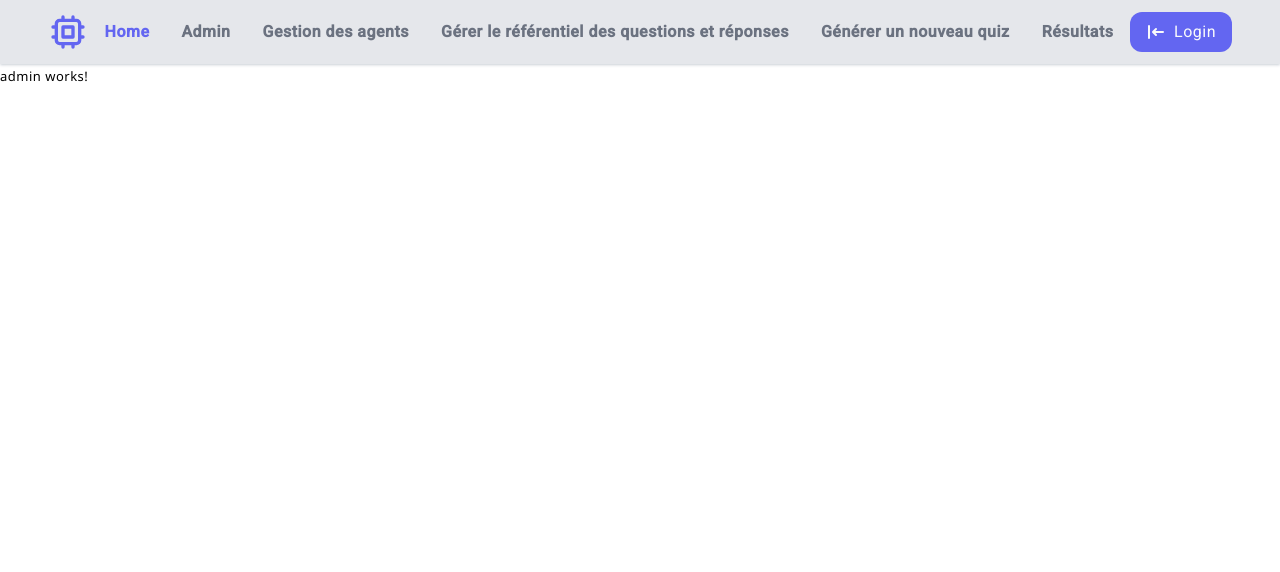
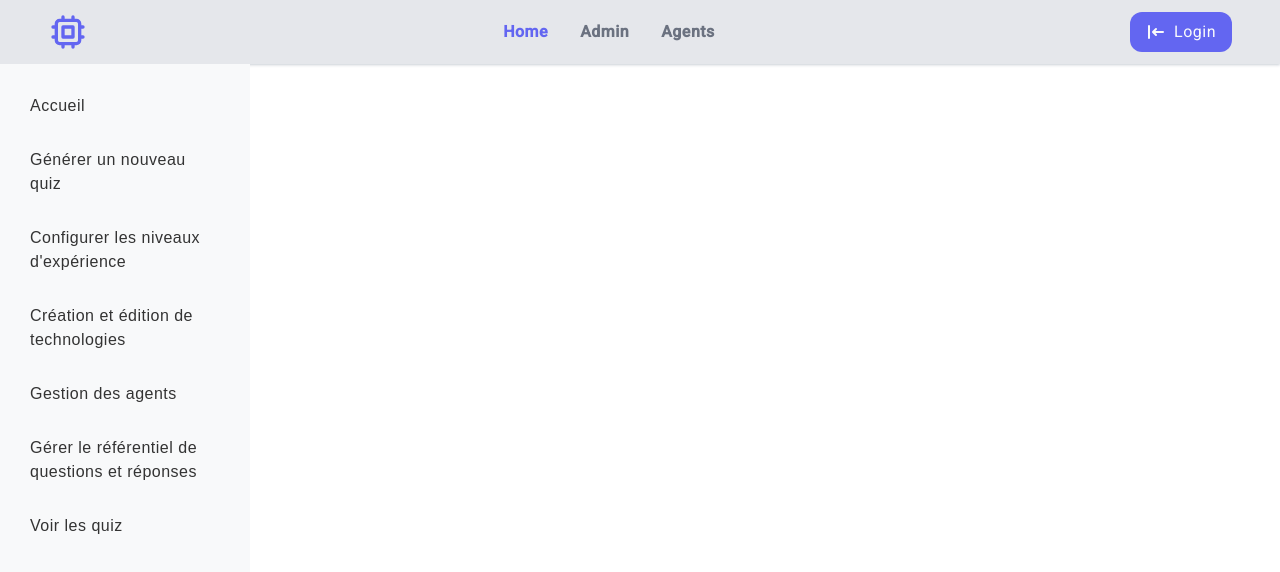
Before and after one commit to LeaEponville/fil-rouge, an Angular app in the folder front/: page /admin in a window 1280 px wide. Shown: the top 572 px of the page. Built offline with nearby package versions, Linux system fonts and the light colour scheme.

Commit message:
sidebar for admin and agent implemented and functional

```diff
--- a/front/src/app/components/newnavbar/newnavbar.component.html
+++ b/front/src/app/components/newnavbar/newnavbar.component.html
@@ -15,10 +15,8 @@
                 Inactive Link = hover:text-indigo-500 -->
 				<li class="md:px-4 md:py-2 text-indigo-500"><a routeLink="/home" href="/home">Home</a></li>
 				<li class="md:px-4 md:py-2 hover:text-indigo-400"><a routeLink= "/admin" href="/admin">Admin</a></li>
-				<li class="md:px-4 md:py-2 hover:text-indigo-400"><a routeLink="/manage-agent" href="/manage-agent">Gestion des agents</a></li>
-				<li class="md:px-4 md:py-2 hover:text-indigo-400"><a routeLink="/questions-answers-referential" href="/questions-answers-referential">Gérer le référentiel des questions et réponses</a></li>
-				<li class="md:px-4 md:py-2 hover:text-indigo-400"><a routeLink="/generate-quiz" href="/generate-quiz">Générer un nouveau quiz</a></li>
-				<li class="md:px-4 md:py-2 hover:text-indigo-400"><a routeLink="/results" href="/results">Résultats</a></li>
+				<li class="md:px-4 md:py-2 hover:text-indigo-400"><a routeLink="/agent" href="/agent">Agents</a></li>
+
 			</ul>
 		</div>
 		<div class="order-2 md:order-3">
--- a/front/src/app/pages/admin/admin.component.css
+++ b/front/src/app/pages/admin/admin.component.css
@@ -1,178 +1,121 @@
-:root {
-    /* Color palette */
-  --primary: #FFCAB1;
-  --secondary: #ff9a6c;
-  --tertiary: rgb(255, 119, 56);
-  --lavishgreen: #88E896;
-  --darkgrey: #afa9a1;
-   }
-
 * {
   margin: 0;
+  padding: 0;
+  box-sizing: border-box;
 }
 
 body {
-   font-family: 'Segoe UI', Tahoma, Geneva, Verdana, sans-serif;
-   font-size: small;
-   /*border: 2px solid pink*/
+  font-family: Arial, sans-serif;
 }
 
- #page1 {
+.container {
+  display: flex;
   height: 100vh;
-   display: flex;
-   flex-direction: row;
-   /*border: 2px solid cyan;*/
-   width: 100%;
 }
 
- #page2 {
-   height: 100vh;
+.sidebar {
+  width: 250px;
+  background-color: #f8f9fa;
+  padding: 20px;
   display: flex;
-   flex-direction: row;
-   /*border: 2px solid cyan;*/
-   width: 100%;
+  flex-direction: column;
 }
 
- #title_discover {
-   /*border: 2px solid black;*/
-   height: 15em;
-   display: flex;
-   flex-direction: column;
-   justify-content: space-between;
-   width: 20em;
+.sidebar nav ul {
+  list-style: none;
+  padding: 0;
 }
 
- nav {
-   /* border: 2px solid red; */
-   width: 35em;
-   display: flex;
-   flex-direction: column;
-   justify-content: space-between;
-   border-right: 2px solid #968e85;
-   padding: 2em;
+.sidebar nav ul li {
+  margin-bottom: 10px;
 }
 
- .icones {
-   width: 2em;
-   padding-right: 2em;
+.sidebar nav ul li a {
+  text-decoration: none;
+  color: #333;
+  display: block;
+  padding: 10px;
+  border-radius: 4px;
+  transition: background-color 0.3s;
 }
 
- .icones_noms {
-   display: flex;
-   align-items: center;
+.sidebar nav ul li a:hover,
+.sidebar nav ul li a.active {
+  background-color: #007bff;
+  color: #fff;
+}
+/*
+.main-content {
+  flex-grow: 1;
+  padding: 20px;
 }
 
- #tech_logo {
-   width: 15em;
-   height: 10em;
+.main-content header {
+  display: flex;
+  justify-content: space-between;
+  align-items: center;
+  margin-bottom: 20px;
 }
 
- main {
-   /*border: 2px solid blue; */
-   width: 100%;
-   display: flex;
-   flex-direction: column;
-   margin-right: 4em;
-   margin-left: 2em;
+.main-content header span {
+  font-size: 18px;
 }
 
- header {
-   /*border: 2px solid green;*/
+.logout {
+  padding: 10px 20px;
+  background-color: #ff4b5c;
+  color: #fff;
+  border: none;
+  border-radius: 4px;
+  cursor: pointer;
+  transition: background-color 0.3s;
+}
+
+.logout:hover {
+  background-color: #ff1f3a;
+}
+
+.quiz-results h2 {
+  margin-bottom: 20px;
+  font-size: 24px;
+  font-weight: bold;
+}
+
+.quiz-details {
   display: flex;
   justify-content: space-between;
-   margin-bottom: 5em;
-   padding-top: 2em;
+  margin-bottom: 20px;
+  font-size: 18px;
 }
 
- #login {
-  /*border: 2px solid black;*/
+.score-cards {
   display: flex;
-   width: 13%;
-   justify-content: space-between;
-   align-items: center;
+  gap: 20px;
 }
 
- #déconnexion {
-   background-color: var(--primary);
-   width: 8em;
-   height: 2.5em;
-   border-radius: 0.5em;
-   border: 0px solid;
-   color: white;
+.card {
+  background-color: #fff;
+  padding: 20px;
+  border: 1px solid #ddd;
+  border-radius: 4px;
+  flex: 1;
+  text-align: center;
 }
 
- #deux_colonnes {
-   /*border: 2px solid orangered;*/
-   display: flex;
-   justify-content: space-between;
-   height: 52em;
+.card h3 {
+  margin-bottom: 10px;
+  font-size: 20px;
+  font-weight: bold;
 }
 
- #colonne_gauche {
-  /*border: 2px solid purple;*/
-   display: flex;
-   flex-direction: column;
-   justify-content: space-around;
-   width: 25%;
+.card p {
+  font-size: 36px;
+  font-weight: bold;
+  margin-bottom: 0;
 }
 
- #ico_titre_section {
-   display: flex;
-   align-items: center;
-   /*border: 2px solid black;*/
-   font-size: 1.5em;
-   width: 12em;
-   justify-content: space-between;
-   margin-bottom: 1em;
+.level {
+  color: gold;
+  font-size: 24px;
 }
-
- #search_bar {
-   height: 2.5em;
-   border-radius: 0.5em;
-   border: 2px solid var(--darkgrey);
-   padding-left: 3em;
- }
-
- table {
-   /*border: 1px solid var(--darkgrey);*/
-   width: 100%;
-   height: 40em;
-   border-collapse: collapse;
-   /*margin-bottom: 3em;*/
- }
-
- th {
-   border-bottom : 2px solid var(--darkgrey);
-   text-align: start;
-   color: var(--darkgrey);
- }
-
- td {
-   border-bottom: 2px solid var(--darkgrey);
- }
-
- #suivant {
-   margin-top: 3em;
-   border-radius: 0.5em;
-   border: 0px solid;
-   height: 2em;
- }
-
- #colonne_droite {
-   /*border: 2px solid black; */
-   display: flex;
-   flex-direction: column;
-   justify-content: space-between
- }
-
- #actions_agents {
-   /*border: 2px solid black; */
-   display: flex;
-   flex-direction: column;
-   height: 18em;
-   justify-content: space-between;
- }
-
- #computer {
-   width: 50em;
- }
+*/
--- a/front/src/app/pages/admin/admin.component.html
+++ b/front/src/app/pages/admin/admin.component.html
@@ -1,7 +1,17 @@
 <body>
-    <div id="page1" class="page" style="z-index: 3;">
-
-        <p>admin works!</p>
-
+    <div class="container">
+        <aside class="sidebar">
+            <nav>
+                <ul>
+                    <li><a href="#">Accueil</a></li>
+                    <li><a href="/generate-quiz">Générer un nouveau quiz</a></li>
+                    <li><a href="/config-exp">Configurer les niveaux d'expérience</a></li>
+                    <li><a href="/edit-techno">Création et édition de technologies</a></li>
+                    <li><a href="/manage-agent">Gestion des agents</a></li>
+                    <li><a href="questions-answers-referential">Gérer le référentiel de questions et réponses</a></li>
+                    <li><a href="see-quiz">Voir les quiz</a></li>
+                </ul>
+            </nav>
+        </aside>
     </div>
 </body>
--- a/front/src/app/pages/admin/manage-agent/manage-agent.component.css
+++ b/front/src/app/pages/admin/manage-agent/manage-agent.component.css
@@ -1,178 +1,126 @@
-:root {
-    /* Color palette */
-  --primary: #FFCAB1;
-  --secondary: #ff9a6c;
-  --tertiary: rgb(255, 119, 56);
-  --lavishgreen: #88E896;
-  --darkgrey: #afa9a1;
-   }
-
 * {
   margin: 0;
+  padding: 0;
+  box-sizing: border-box;
 }
 
 body {
-   font-family: 'Segoe UI', Tahoma, Geneva, Verdana, sans-serif;
-   font-size: small;
-   /*border: 2px solid pink*/
+  font-family: Arial, sans-serif;
 }
 
- #page1 {
+.container {
+  display: flex;
   height: 100vh;
-   display: flex;
-   flex-direction: row;
-   /*border: 2px solid cyan;*/
-   width: 100%;
 }
 
- #page2 {
-   height: 100vh;
+.sidebar {
+  width: 250px;
+  background-color: #f8f9fa;
+  padding: 20px;
   display: flex;
-   flex-direction: row;
-   /*border: 2px solid cyan;*/
-   width: 100%;
+  flex-direction: column;
 }
 
- #title_discover {
-   /*border: 2px solid black;*/
-   height: 15em;
-   display: flex;
-   flex-direction: column;
-   justify-content: space-between;
-   width: 20em;
+.sidebar h1 {
+  margin-bottom: 20px;
+  font-size: 24px;
+  font-weight: bold;
 }
 
- nav {
-   /* border: 2px solid red; */
-   width: 35em;
-   display: flex;
-   flex-direction: column;
-   justify-content: space-between;
-   border-right: 2px solid #968e85;
-   padding: 2em;
+.sidebar nav ul {
+  list-style: none;
+  padding: 0;
 }
 
- .icones {
-   width: 2em;
-   padding-right: 2em;
+.sidebar nav ul li {
+  margin-bottom: 10px;
 }
 
- .icones_noms {
-   display: flex;
-   align-items: center;
+.sidebar nav ul li a {
+  text-decoration: none;
+  color: #333;
+  display: block;
+  padding: 10px;
+  border-radius: 4px;
+  transition: background-color 0.3s;
 }
 
- #tech_logo {
-   width: 15em;
-   height: 10em;
+.sidebar nav ul li a:hover,
+.sidebar nav ul li a.active {
+  background-color: #007bff;
+  color: #fff;
 }
 
- main {
-   /*border: 2px solid blue; */
-   width: 100%;
-   display: flex;
-   flex-direction: column;
-   margin-right: 4em;
-   margin-left: 2em;
+.main-content {
+  flex-grow: 1;
+  padding: 20px;
 }
 
- header {
-   /*border: 2px solid green;*/
+.main-content header {
   display: flex;
   justify-content: space-between;
-   margin-bottom: 5em;
-   padding-top: 2em;
+  align-items: center;
+  margin-bottom: 20px;
 }
 
- #login {
-  /*border: 2px solid black;*/
-   display: flex;
-   width: 13%;
-   justify-content: space-between;
-   align-items: center;
+.main-content header span {
+  font-size: 18px;
 }
 
- #déconnexion {
-   background-color: var(--primary);
-   width: 8em;
-   height: 2.5em;
-   border-radius: 0.5em;
-   border: 0px solid;
-   color: white;
+.logout {
+  padding: 10px 20px;
+  background-color: #ff4b5c;
+  color: #fff;
+  border: none;
+  border-radius: 4px;
+  cursor: pointer;
+  transition: background-color 0.3s;
 }
 
- #deux_colonnes {
-   /*border: 2px solid orangered;*/
+.logout:hover {
+  background-color: #ff1f3a;
+}
+
+.quiz-results h2 {
+  margin-bottom: 20px;
+  font-size: 24px;
+  font-weight: bold;
+}
+
+.quiz-details {
   display: flex;
   justify-content: space-between;
-   height: 52em;
+  margin-bottom: 20px;
+  font-size: 18px;
 }
 
- #colonne_gauche {
-  /*border: 2px solid purple;*/
+.score-cards {
   display: flex;
-   flex-direction: column;
-   justify-content: space-around;
-   width: 25%;
+  gap: 20px;
 }
 
- #ico_titre_section {
-   display: flex;
-   align-items: center;
-   /*border: 2px solid black;*/
-   font-size: 1.5em;
-   width: 12em;
-   justify-content: space-between;
-   margin-bottom: 1em;
+.card {
+  background-color: #fff;
+  padding: 20px;
+  border: 1px solid #ddd;
+  border-radius: 4px;
+  flex: 1;
+  text-align: center;
 }
 
- #search_bar {
-   height: 2.5em;
-   border-radius: 0.5em;
-   border: 2px solid var(--darkgrey);
-   padding-left: 3em;
+.card h3 {
+  margin-bottom: 10px;
+  font-size: 20px;
+  font-weight: bold;
 }
 
- table {
-   /*border: 1px solid var(--darkgrey);*/
-   width: 100%;
-   height: 40em;
-   border-collapse: collapse;
-   /*margin-bottom: 3em;*/
+.card p {
+  font-size: 36px;
+  font-weight: bold;
+  margin-bottom: 0;
 }
 
- th {
-   border-bottom : 2px solid var(--darkgrey);
-   text-align: start;
-   color: var(--darkgrey);
+.level {
+  color: gold;
+  font-size: 24px;
 }
-
- td {
-   border-bottom: 2px solid var(--darkgrey);
- }
-
- #suivant {
-   margin-top: 3em;
-   border-radius: 0.5em;
-   border: 0px solid;
-   height: 2em;
- }
-
- #colonne_droite {
-   /*border: 2px solid black; */
-   display: flex;
-   flex-direction: column;
-   justify-content: space-between
- }
-
- #actions_agents {
-   /*border: 2px solid black; */
-   display: flex;
-   flex-direction: column;
-   height: 18em;
-   justify-content: space-between;
- }
-
- #computer {
-   width: 50em;
- }
--- a/front/src/app/pages/admin/manage-agent/manage-agent.component.html
+++ b/front/src/app/pages/admin/manage-agent/manage-agent.component.html
@@ -1,40 +1,23 @@
 <body>
-     <div id="page1" class="page" style="z-index: 3;">
-       <!-- <nav>
-            <div id="title_discover">
-                <h1>TechTalentify</h1>
-                <div class="icones_noms">
-                    <img src="./assets/images/ico_accueil.png" class="icones">
-                    <p>Accueil</p>
-                </div>
-                <div class="icones_noms">
-                    <img src="./assets/images/ico_agents.png" class="icones">
-                    <p>Gérer les agents</p>
-                </div>
-                <div class="icones_noms">
-                    <img src="./assets/images/ico_questions.png" class="icones">
-                    <p>Gérer le référentiel des questions et réponses</p>
-                </div>
-                <div class="icones_noms">
-                    <img src="./assets/images/ico_list.png" class="icones">
-                    <p>Générer un nouveau quiz</p>
-                </div>
-            </div>
-            <img src="./assets/images/techtalentify_logo_black.png" id="tech_logo">
-        </nav> -->
-
-        <main>
-
+    <div class="container">
+        <aside class="sidebar">
+            <nav>
+                <ul>
+                    <li><a href="#">Accueil</a></li>
+                    <li><a href="/generate-quiz">Générer un nouveau quiz</a></li>
+                    <li><a href="/config-exp">Configurer les niveaux d'expérience</a></li>
+                    <li><a href="/edit-techno">Création et édition de technologies</a></li>
+                    <li><a href="/manage-agent">Gestion des agents</a></li>
+                    <li><a href="questions-answers-referential">Gérer le référentiel de questions et réponses</a></li>
+                    <li><a href="see-quiz">Voir les quiz</a></li>
+                </ul>
+            </nav>
+        </aside>
+        <main class="main-content">
             <header>
                 <h2>Gestion des agents</h2>
-                <div id="login">
-                    <p>Admin</p>
-                    <button id="déconnexion" onclick=>Déconnexion</button>
-                </div>
             </header>
-
             <section id="deux_colonnes">
-
                 <div id="colonne_gauche">
                     <div id="ico_titre_section">
                         <img src="./assets/images/ico_agents.png"> Liste des agents
@@ -84,7 +67,6 @@
                     </table>
                     <button id="suivant" onclick=>Suivant</button>
                 </div>
-
                 <div id="colonne_droite">
                     <img id="computer" src="./assets/images/computer.png">
                     <div id="actions_agents">
@@ -93,10 +75,7 @@
                         <button class="agent_button" onclick=>Supprimer un agent</button>
                     </div>
                 </div>
-
             </section>
-
         </main>
     </div>
-
 </body>
--- a/front/src/app/pages/agent/agent.component.css
+++ b/front/src/app/pages/agent/agent.component.css
@@ -0,0 +1,126 @@
+* {
+    margin: 0;
+    padding: 0;
+    box-sizing: border-box;
+  }
+
+  body {
+    font-family: Arial, sans-serif;
+  }
+
+  .container {
+    display: flex;
+    height: 100vh;
+  }
+
+  .sidebar {
+    width: 250px;
+    background-color: #f8f9fa;
+    padding: 20px;
+    display: flex;
+    flex-direction: column;
+  }
+
+  .sidebar h1 {
+    margin-bottom: 20px;
+    font-size: 24px;
+    font-weight: bold;
+  }
+
+  .sidebar nav ul {
+    list-style: none;
+    padding: 0;
+  }
+
+  .sidebar nav ul li {
+    margin-bottom: 10px;
+  }
+
+  .sidebar nav ul li a {
+    text-decoration: none;
+    color: #333;
+    display: block;
+    padding: 10px;
+    border-radius: 4px;
+    transition: background-color 0.3s;
+  }
+
+  .sidebar nav ul li a:hover,
+  .sidebar nav ul li a.active {
+    background-color: #007bff;
+    color: #fff;
+  }
+
+  .main-content {
+    flex-grow: 1;
+    padding: 20px;
+  }
+
+  .main-content header {
+    display: flex;
+    justify-content: space-between;
+    align-items: center;
+    margin-bottom: 20px;
+  }
+
+  .main-content header span {
+    font-size: 18px;
+  }
+
+  .logout {
+    padding: 10px 20px;
+    background-color: #ff4b5c;
+    color: #fff;
+    border: none;
+    border-radius: 4px;
+    cursor: pointer;
+    transition: background-color 0.3s;
+  }
+
+  .logout:hover {
+    background-color: #ff1f3a;
+  }
+
+  .quiz-results h2 {
+    margin-bottom: 20px;
+    font-size: 24px;
+    font-weight: bold;
+  }
+
+  .quiz-details {
+    display: flex;
+    justify-content: space-between;
+    margin-bottom: 20px;
+    font-size: 18px;
+  }
+
+  .score-cards {
+    display: flex;
+    gap: 20px;
+  }
+
+  .card {
+    background-color: #fff;
+    padding: 20px;
+    border: 1px solid #ddd;
+    border-radius: 4px;
+    flex: 1;
+    text-align: center;
+  }
+
+  .card h3 {
+    margin-bottom: 10px;
+    font-size: 20px;
+    font-weight: bold;
+  }
+
+  .card p {
+    font-size: 36px;
+    font-weight: bold;
+    margin-bottom: 0;
+  }
+
+  .level {
+    color: gold;
+    font-size: 24px;
+  }
--- a/front/src/app/pages/agent/agent.component.html
+++ b/front/src/app/pages/agent/agent.component.html
@@ -1 +1,14 @@
-<p>agent works!</p>
+<body>
+    <div class="container">
+        <aside class="sidebar">
+            <nav>
+                <ul>
+                    <li><a href="#">Accueil</a></li>
+                    <li><a href="/generate-quiz">Générer un nouveau quiz</a></li>
+                    <li><a href="/list-quiz">Lister les quiz</a></li>
+                    <li><a href="/results">Résultats</a></li>
+                </ul>
+            </nav>
+        </aside>
+    </div>
+</body>
--- a/front/src/app/pages/agent/results/results.component.html
+++ b/front/src/app/pages/agent/results/results.component.html
@@ -1,13 +1,12 @@
 <body>
     <div class="container">
         <aside class="sidebar">
-            <h1>TechTalentify</h1>
             <nav>
                 <ul>
                     <li><a href="#">Accueil</a></li>
-                    <li><a href="#">Gérer les questions</a></li>
-                    <li><a href="#">Générer un nouveau quiz</a></li>
-                    <li><a href="#" class="active">Résultats quiz</a></li>
+                    <li><a href="/generate-quiz">Générer un nouveau quiz</a></li>
+                    <li><a href="/list-quiz">Lister les quiz</a></li>
+                    <li><a href="/results">Résultats</a></li>
                 </ul>
             </nav>
         </aside>
```
Also changed, not shown: front/src/app/app.routes.ts (+16 -1 lines). Lines whose indentation alone changed are shown as unchanged.
